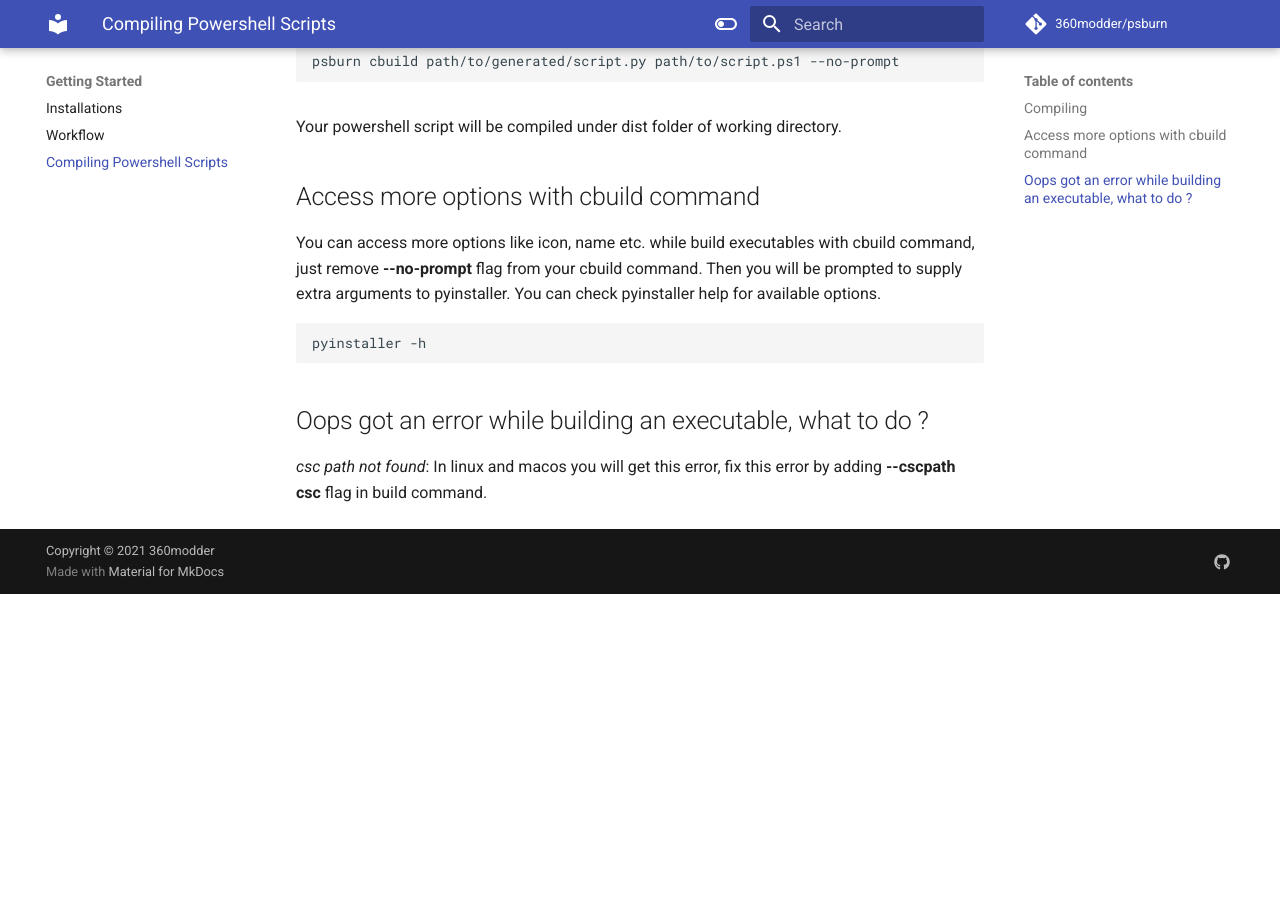
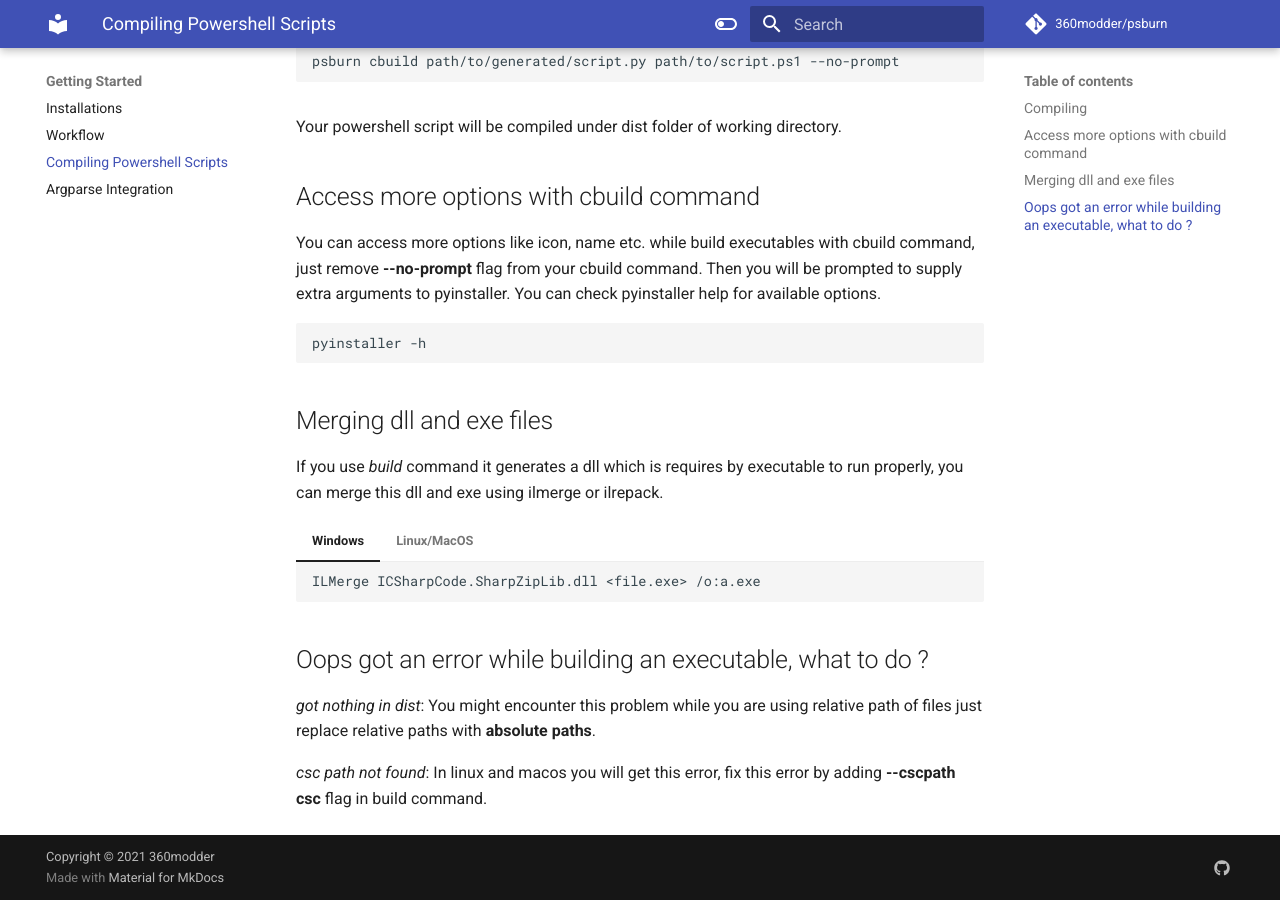
Before and after one commit to 360modder/psburn, an MkDocs documentation site: the page built from docs/gettingstarted/compilingpsscripts.md, in a window 1280 px wide and 900 px high, scrolled down 575 px. Built offline with MkDocs 1.6.1 and Material for MkDocs 9.7.7, drawn with Linux system fonts in a browser that asks for light colours; comment, search, counter and statistics services are not loaded; before the commit the page ends 1169 px from its top, so only the background shows below that.

Commit message:
Updated Documentation

````diff
--- a/docs/gettingstarted/compilingpsscripts.md
+++ b/docs/gettingstarted/compilingpsscripts.md
@@ -43,6 +43,24 @@ pyinstaller -h
 
 ```
 
+## Merging dll and exe files
+
+If you use *build* command it generates a dll which is requires by executable to run properly, you can merge this dll and exe using ilmerge or ilrepack.
+
+=== "Windows"
+
+	```shell
+	ILMerge ICSharpCode.SharpZipLib.dll <file.exe> /o:a.exe
+	```
+
+=== "Linux/MacOS"
+
+	```shell
+	mono ILRepack.exe ICSharpCode.SharpZipLib.dll <file.exe> /o:a.exe
+	```
+
 ## Oops got an error while building an executable, what to do ?
 
+*got nothing in dist*: You might encounter this problem while you are using relative path of files just replace relative paths with **absolute paths**.
+
 *csc path not found*: In linux and macos you will get this error, fix this error by adding **--cscpath csc** flag in build command.
--- a/mkdocs.yml
+++ b/mkdocs.yml
@@ -30,8 +30,8 @@ theme:
         icon: material/toggle-switch-off-outline
         name: Switch to dark mode
     - scheme: slate
-      primary: blue
-      accent: blue
+      primary: cyan
+      accent: cyan
       toggle:
         icon: material/toggle-switch
         name: Switch to light mode
@@ -61,3 +61,4 @@ nav:
     - Installations: gettingstarted/installations.md
     - Workflow: gettingstarted/workflow.md
     - Compiling Powershell Scripts: gettingstarted/compilingpsscripts.md
+    - Argparse Integration: gettingstarted/argparseintegration.md
````
Also changed, not shown: docs/gettingstarted/argparseintegration.md (added, +62 -0 lines).
